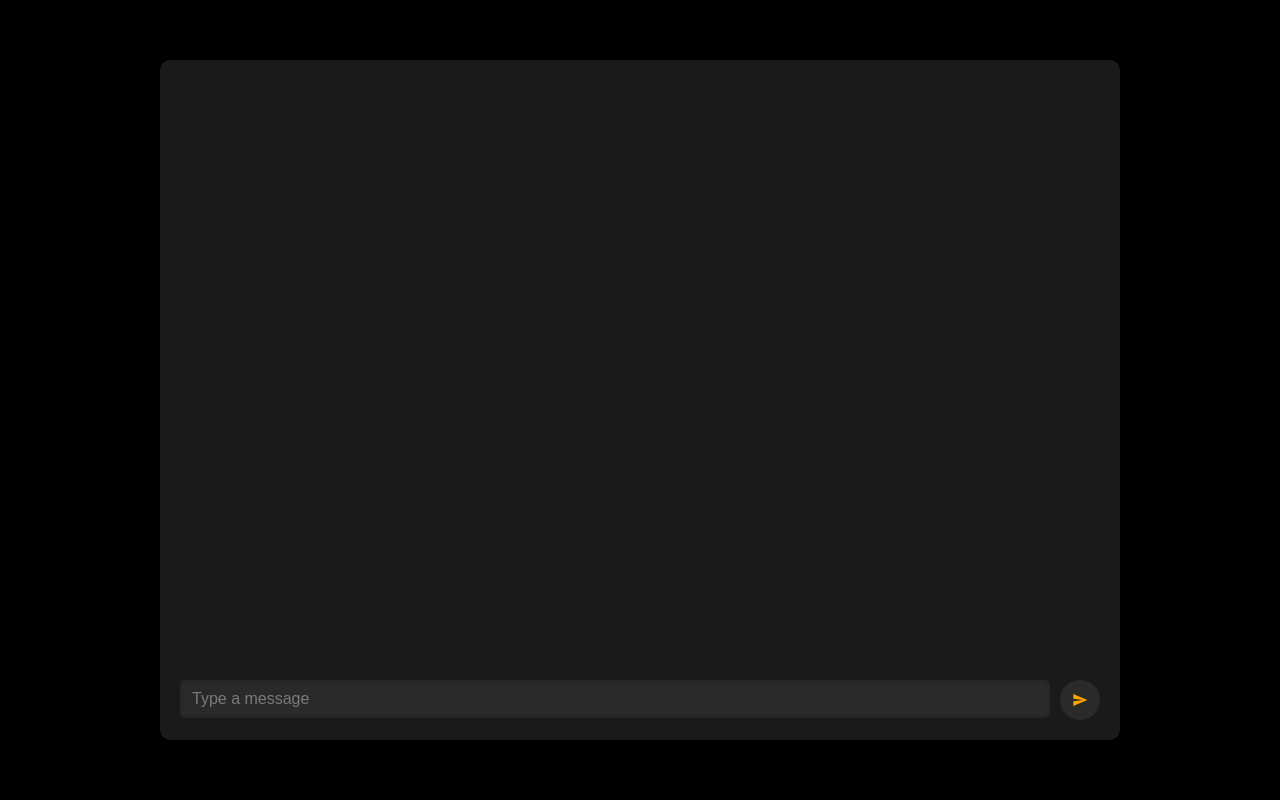
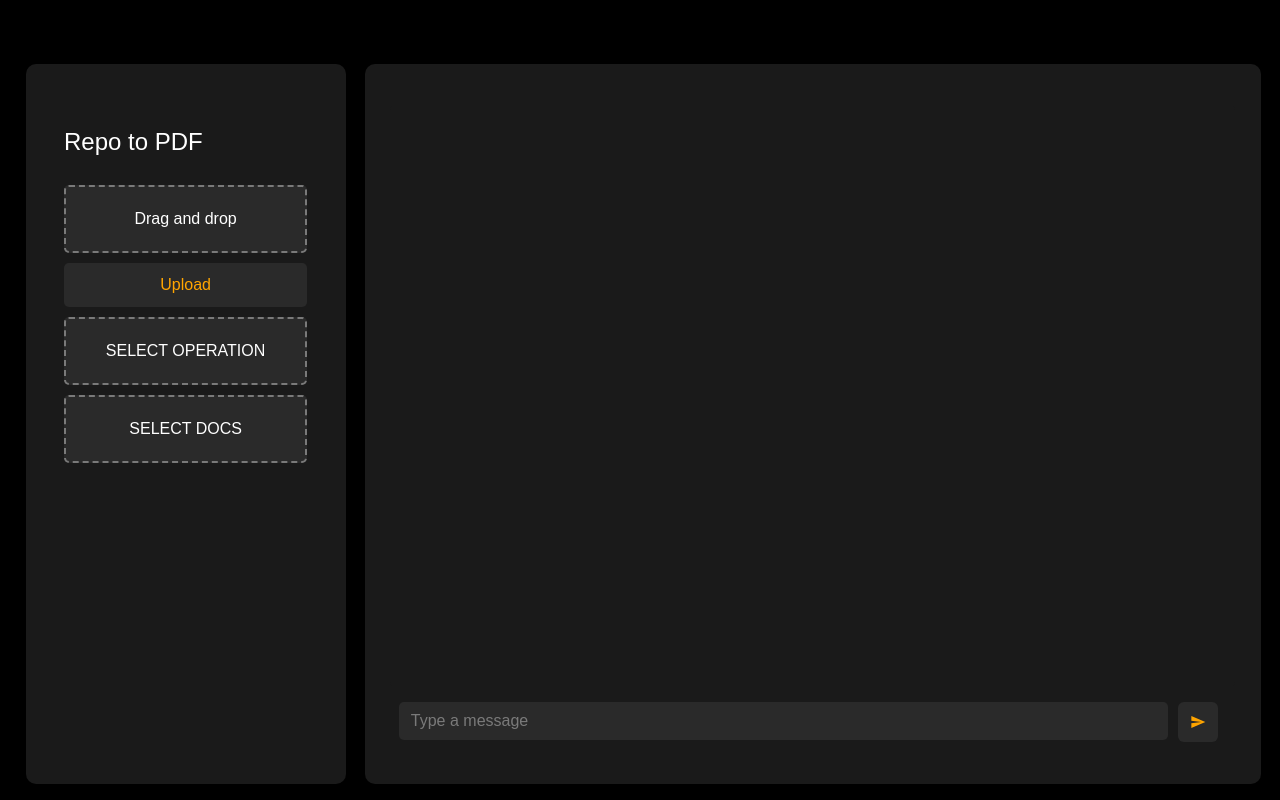
Before and after one commit to RiskyRon/Repo-To-PDF-Flask_Web-UI, a Flask app: page / in a window 1280 px wide. Run offline with Flask 3, Linux system fonts and the light colour scheme; some libraries are stand-ins or nearby versions.

Commit message:
web UI looking great, chatbox, form and container perfect

```diff
--- a/app.py
+++ b/app.py
@@ -3,6 +3,8 @@ from pdf_scripts import semantic_search
 
 
 app = Flask(__name__)
+
+
 
 @app.route('/')
 def index():
--- a/static/styles.css
+++ b/static/styles.css
@@ -8,29 +8,79 @@ body {
     padding: 0;
     height: 100vh;
     display: flex;
-    justify-content: center;
-    align-items: center;
+}
+
+.sidebar {
+    width: 25%; /* Set the width of the sidebar */
+    height: 90vh;
+    margin-top: 5%;
+    margin-left: 2%;
+    border-radius: 10px;
+    background-color: #1a1a1a;
+    padding: 5% 3%;
+    box-sizing: border-box;
+    display: flex;
+    flex-direction: column;
+    gap: 20px;
+}
+
+.upload-section {
+    display: flex;
+    flex-direction: column;
+    gap: 10px;
+}
+
+.drag-and-drop, .select-operation, .select-docs {
+    background-color: #2a2a2a;
+    border: 2px dashed #7a7a7a;
+    padding: 20px;
+    text-align: center;
+    border-radius: 5px;
+}
+
+.btn-upload {
+    background-color: #2a2a2a;
+    color: #ffa500;
+    border: none;
+    padding: 10px 20px;
+    text-align: center;
+    border-radius: 5px;
+    cursor: pointer;
+    transition: background-color 0.3s;
+}
+
+.btn-upload:hover {
+    background-color: rgba(255, 165, 0, 0.1);
 }
 
 .container {
-    max-width: 75%;
-    height: 85vh; /* Adjust this value based on your preference */
+    width: 70%; /* Adjust this value based on your preference */
+    height: 90vh;
     background-color: #1a1a1a;
     border-radius: 10px;
-    padding: 20px;
+    padding: 2%;
+    display: flex;
+    flex-direction: column;
     justify-content: space-between;
-    display: flex; /* Add flex display */
-    flex-direction: column; /* Stack children vertically */
+    margin-top: 5%;
 }
 
 #chatbox {
-    flex: grow; /* Take up all available space */
+    width: 100%;
+    padding: ;
+    flex-grow: 1; /* Take up all available space */
     overflow-y: auto;
     background-color: #1a1a1a;
     border-radius: 5px;
-    padding: 10px;
-    margin-bottom: 20px; /* Space between chatbox and chat form */
-    min-height: 10%;
+    margin-top: 2%;
+}
+
+#chat-form {
+    display: flex;
+    width: 97%;
+    gap: 10px;
+    margin-bottom: 2%;
+    margin-left:1%;
 }
 
 .message {
@@ -39,57 +89,46 @@ body {
     border-radius: 5px;
 }
 
-/* Update the colors for differentiation */
 .message strong {
-    color: #ffa500;  /* retains the orange color for differentiation */
+    color: #ffa500;
 }
 
-#chat-form {
-    display: flex; /* Align form elements horizontally */
-    justify-content: space-between;
-}
 
-#chat-form .form-group {
-    margin-bottom: 10px;
-
-}
 
 #message {
+    flex-grow: 1; /* Allow the input to take up available space */
     background-color: #2a2a2a;
     border: none;
     border-radius: 5px;
     color: #FFFFFF;
-    box-shadow: 0px 0px 5px rgba(0, 0, 0, 0.2) inset; /* subtle inner shadow */
+    /*box-shadow: 0px 0px 5px rgba(0, 0, 0, 0.2) inset;*/
 }
 
 #message::placeholder {
-    color: #7a7a7a;  /* lighter color for the placeholder text */
+    color: #7a7a7a;
 }
 
 #message:focus {
     outline: none;
-    box-shadow: 0px 0px 10px rgba(255, 255, 255, 0.2); /* subtle focus glow */
+    box-shadow: 0px 0px 10px rgba(255, 255, 255, 0.2);
 }
 
 .btn-send {
     background-color: #2a2a2a;
     border: none;
-    margin-left: 10px;
-    color: #ffa500; /* color of the arrow */
-    border-radius: 50%; /* make the button round */
-    width: 40px; /* fixed width and height for a circle */
+    color: #ffa500;
+    border-radius: 15%;
+    width: 40px;
     height: 40px;
     display: flex;
-    align-items: center; /* vertically center the SVG arrow */
-    justify-content: center; /* horizontally center the SVG arrow */
-    transition: background-color 0.3s; /* smooth transition for hover effect */
+    align-items: center;
+    justify-content: center;
+    transition: background-color 0.3s;
 }
 
 .btn-send:hover {
-    background-color: rgba(255, 165, 0, 0.1); /* Light orange background on hover */
+    background-color: rgba(255, 165, 0, 0.1);
 }
-
-
 
 .user-message {
     background-color: #333;
@@ -104,8 +143,24 @@ body {
     color: #7a7a7a;
 }
 
+.user-message strong {
+    color: #00aaff;
+}
 
+#chatbox::-webkit-scrollbar {
+    width: 8px; /* Width of the vertical scrollbar */
+    height: 8px; /* Height of the horizontal scrollbar */
+}
 
-.user-message strong {
-    color: #00aaff;  /* a different color for user's messages */
+#chatbox::-webkit-scrollbar-track {
+    background-color: #1a1a1a;; /* Color of the track */
 }
+
+#chatbox::-webkit-scrollbar-thumb {
+    background-color: #4d4d4d;; /* Color of the scrollbar thumb */
+    border-radius: 4px; /* Makes the scrollbar thumb rounded */
+}
+
+#chatbox::-webkit-scrollbar-thumb:hover {
+    background-color: #605b5b; /* Color of the scrollbar thumb on hover */
+}
--- a/templates/index.html
+++ b/templates/index.html
@@ -13,6 +13,27 @@
 
 </head>
 <body>
+    <!-- Begin Sidebar -->
+    <div class="sidebar">
+        <h4>Repo to PDF</h4>
+        <div class="upload-section">
+            <div class="drag-and-drop">
+                Drag and drop
+            </div>
+            <button class="btn-upload">
+                Upload
+            </button>
+            <div class="select-operation">
+                SELECT OPERATION
+            </div>
+            <div class="select-docs">
+                SELECT DOCS
+            </div>
+        </div>
+    </div>
+    <!-- End Sidebar -->
+
+    <!-- Begin Main Content -->
     <div class="container">
         <div id="chatbox" class="mt-3 p-3 rounded overflow-auto">
             <!-- Chat messages will be added here -->
@@ -29,6 +50,8 @@
         </form>
 
     </div>
+    <!-- End Main Content -->
+
     <script src="https://code.jquery.com/jquery-3.5.1.min.js"></script>
     <script>
         $(document).ready(function() {
@@ -50,4 +73,5 @@
         });
     </script>
 </body>
+
 </html>
```
Also changed, not shown: pdf_scripts/semantic_search.py (+10 -5 lines), static/styles copy.css (+108 -35 lines), templates/index copy.html (+13 -3 lines).
